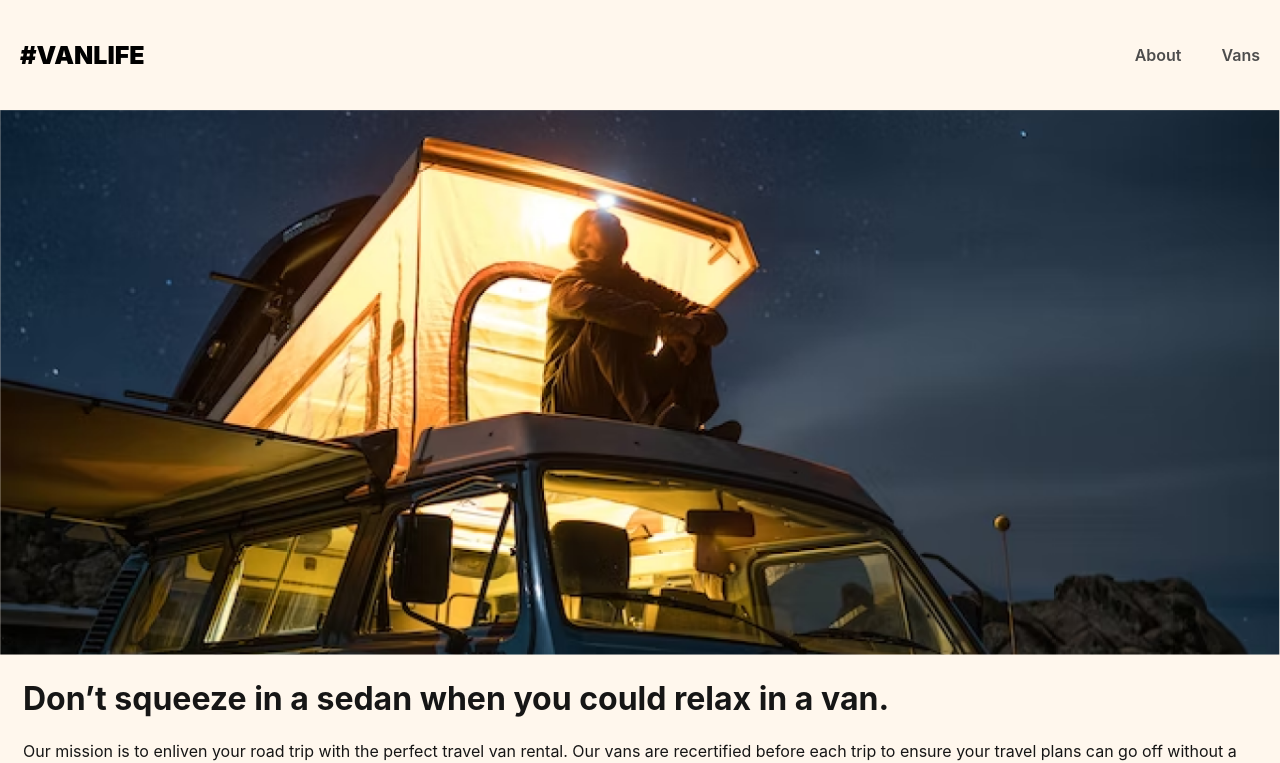
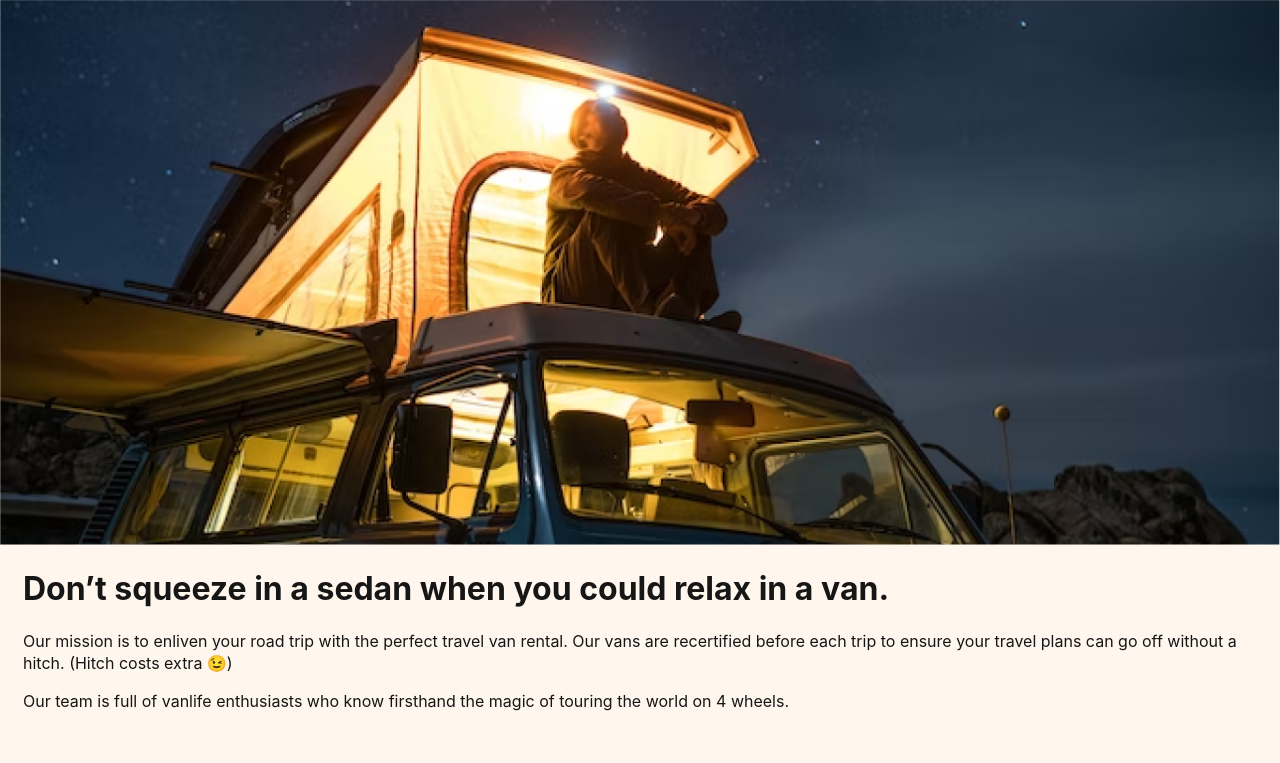
Before and after one commit to jacquikeating/vanlife, a React (Vite) app: page /about in a window 1280 px wide. Shown: the top 763 px of the page. Built offline with nearby package versions, Linux system fonts and the light colour scheme; what miragejs would draw is missing.

Commit message:
Deleted old <header> in App

```diff
--- a/src/App.jsx
+++ b/src/App.jsx
@@ -10,13 +10,6 @@ function App() {
 
   return (
     <BrowserRouter>
-    <header>
-      <Link className="site-logo" to="/">#VanLife</Link>
-      <nav>
-        <Link to="/about">About</Link>
-        <Link to="/vans">Vans</Link>
-      </nav>
-    </header>
       <Routes>
         <Route element={<Layout />}>
           <Route path="/" element={<Home />} />
```
